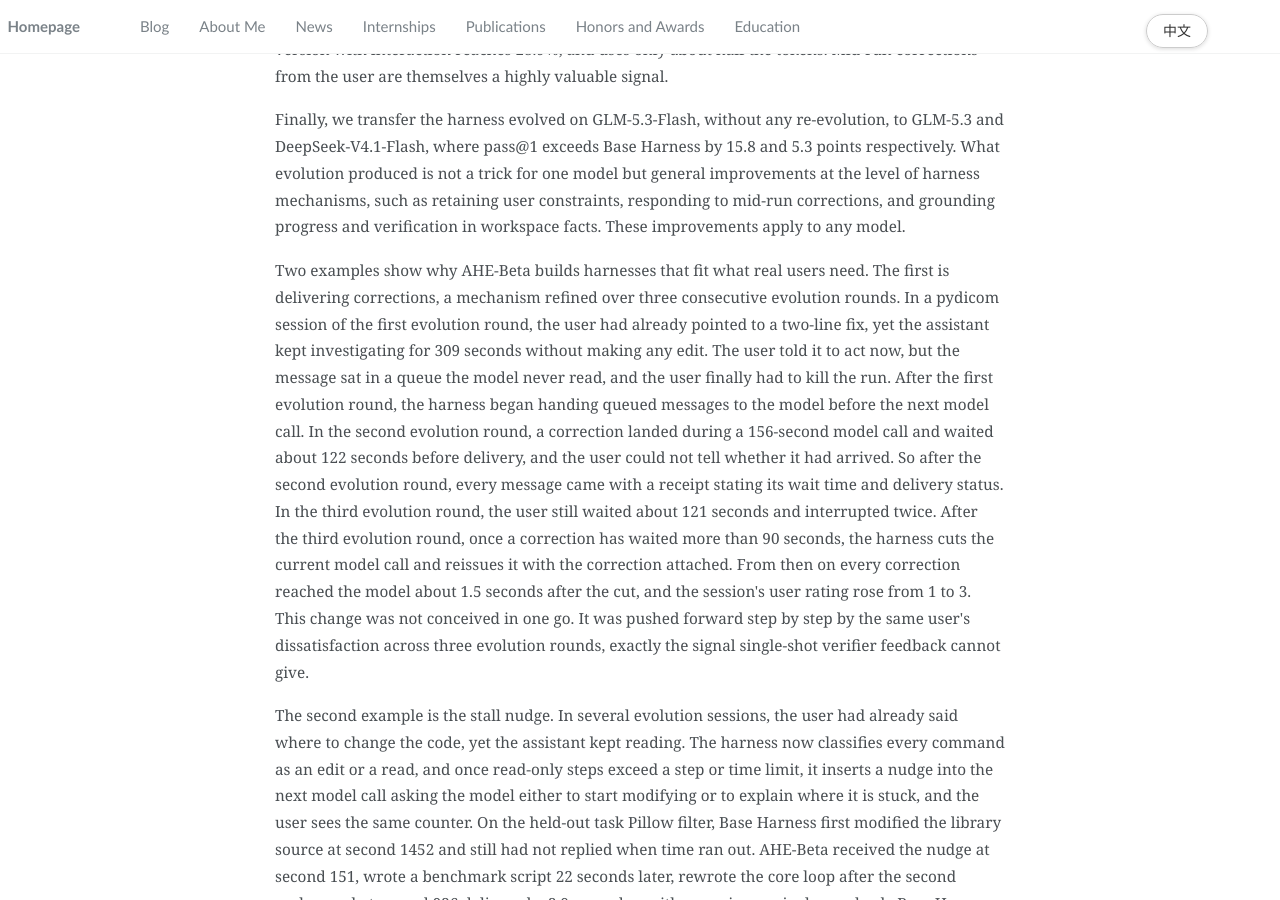
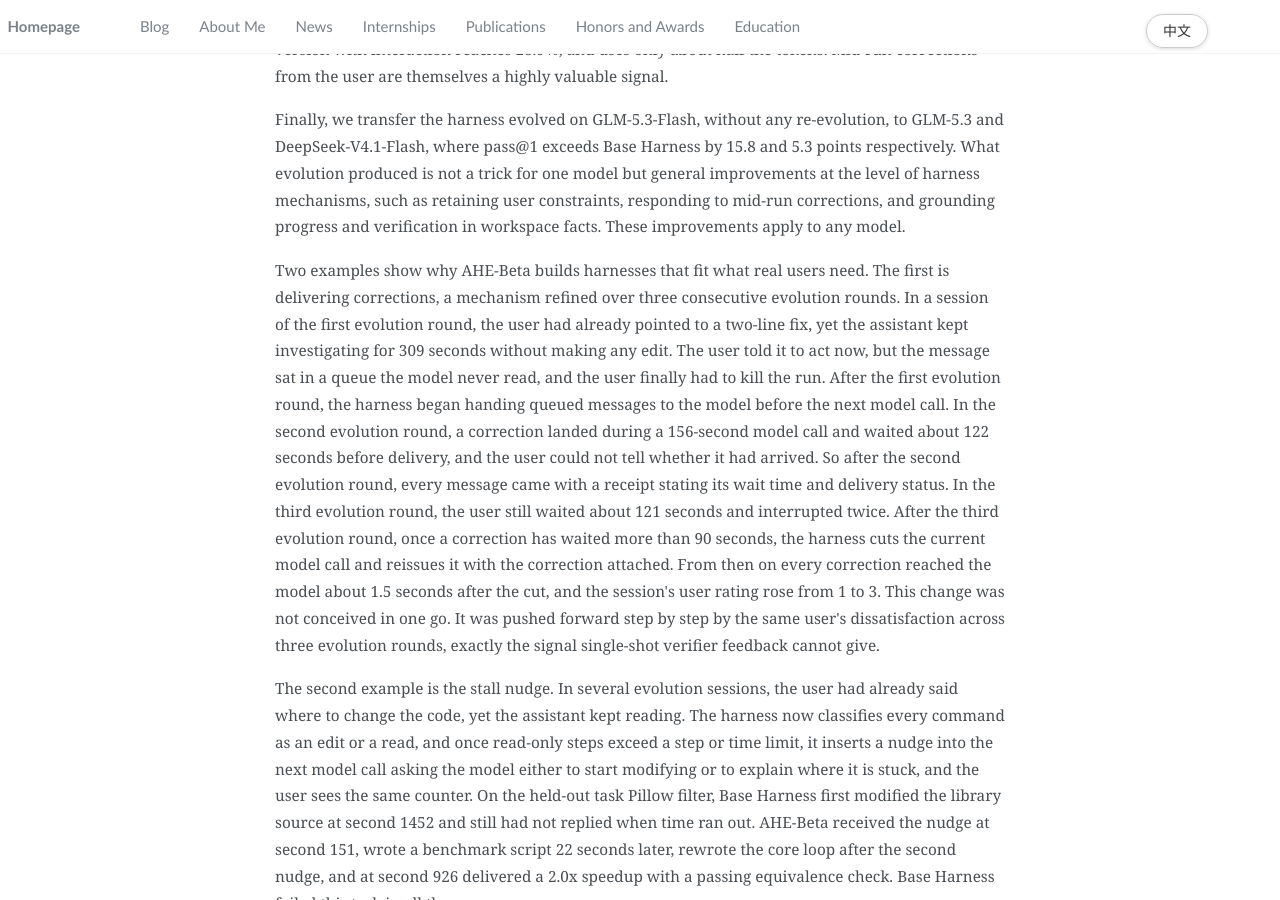
Before and after one commit to Curry09/Curry09.github.io, a Jekyll site: the page built from _posts/2026-11-20-ahe-beta.md, in a window 1280 px wide and 900 px high, scrolled down 4122 px. Built offline with Jekyll 4.4.1, drawn with Linux system fonts in a browser that asks for light colours.

Commit message:
Drop the pydicom name from the correction example
Co-Authored-By: Claude Opus 5.5 <noreply@anthropic.com>

```diff
--- a/_posts/2026-11-20-ahe-beta.md
+++ b/_posts/2026-11-20-ahe-beta.md
@@ -44,7 +44,7 @@ redirect_from:
 
 <p>Finally, we transfer the harness evolved on GLM-5.3-Flash, without any re-evolution, to GLM-5.3 and DeepSeek-V4.1-Flash, where pass@1 exceeds Base Harness by 15.8 and 5.3 points respectively. What evolution produced is not a trick for one model but general improvements at the level of harness mechanisms, such as retaining user constraints, responding to mid-run corrections, and grounding progress and verification in workspace facts. These improvements apply to any model.</p>
 
-<p>Two examples show why AHE-Beta builds harnesses that fit what real users need. The first is delivering corrections, a mechanism refined over three consecutive evolution rounds. In a pydicom session of the first evolution round, the user had already pointed to a two-line fix, yet the assistant kept investigating for 309 seconds without making any edit. The user told it to act now, but the message sat in a queue the model never read, and the user finally had to kill the run. After the first evolution round, the harness began handing queued messages to the model before the next model call. In the second evolution round, a correction landed during a 156-second model call and waited about 122 seconds before delivery, and the user could not tell whether it had arrived. So after the second evolution round, every message came with a receipt stating its wait time and delivery status. In the third evolution round, the user still waited about 121 seconds and interrupted twice. After the third evolution round, once a correction has waited more than 90 seconds, the harness cuts the current model call and reissues it with the correction attached. From then on every correction reached the model about 1.5 seconds after the cut, and the session's user rating rose from 1 to 3. This change was not conceived in one go. It was pushed forward step by step by the same user's dissatisfaction across three evolution rounds, exactly the signal single-shot verifier feedback cannot give.</p>
+<p>Two examples show why AHE-Beta builds harnesses that fit what real users need. The first is delivering corrections, a mechanism refined over three consecutive evolution rounds. In a session of the first evolution round, the user had already pointed to a two-line fix, yet the assistant kept investigating for 309 seconds without making any edit. The user told it to act now, but the message sat in a queue the model never read, and the user finally had to kill the run. After the first evolution round, the harness began handing queued messages to the model before the next model call. In the second evolution round, a correction landed during a 156-second model call and waited about 122 seconds before delivery, and the user could not tell whether it had arrived. So after the second evolution round, every message came with a receipt stating its wait time and delivery status. In the third evolution round, the user still waited about 121 seconds and interrupted twice. After the third evolution round, once a correction has waited more than 90 seconds, the harness cuts the current model call and reissues it with the correction attached. From then on every correction reached the model about 1.5 seconds after the cut, and the session's user rating rose from 1 to 3. This change was not conceived in one go. It was pushed forward step by step by the same user's dissatisfaction across three evolution rounds, exactly the signal single-shot verifier feedback cannot give.</p>
 
 <p>The second example is the stall nudge. In several evolution sessions, the user had already said where to change the code, yet the assistant kept reading. The harness now classifies every command as an edit or a read, and once read-only steps exceed a step or time limit, it inserts a nudge into the next model call asking the model either to start modifying or to explain where it is stuck, and the user sees the same counter. On the held-out task Pillow filter, Base Harness first modified the library source at second 1452 and still had not replied when time ran out. AHE-Beta received the nudge at second 151, wrote a benchmark script 22 seconds later, rewrote the core loop after the second nudge, and at second 926 delivered a 2.0x speedup with a passing equivalence check. Base Harness failed this task in all three runs.</p>
 
@@ -86,7 +86,7 @@ redirect_from:
 
 <p>最后，我们将在 GLM-5.3-Flash 上进化得到的 harness 不经任何重新进化，直接迁移到 GLM-5.3 和 DeepSeek-V4.1-Flash 上，pass@1 分别比 Base Harness 提高 15.8 和 5.3 个百分点。这说明进化得到的并非针对某个模型的技巧，而是 harness 机制层面的通用改进，例如牢记用户约束、响应中途纠正、依据工作区中的事实汇报进展和验证结果。这些改进对任何模型都同样适用。</p>
 
-<p>我们将用两个例子来展示AHE-Beta为什么能打造出符合真实用户需求的Harness。第一个例子是纠正消息的送达，这一机制是在连续三轮进化中逐步改出来的。在第一轮进化的 pydicom 会话中，用户已经指明了一个两行的修复，助手却连续调查了 309 秒而不做任何编辑。用户要求它立即动手，这条消息却停在一个模型永远读不到的队列里，用户最终只能终止运行。第一轮进化结束后，harness 改为在下一次模型调用前把排队的消息交给模型。到第二轮进化，一条纠正恰好赶上一次 156 秒的模型调用，等了约 122 秒才送达，用户却无从知道它是否已经送达。于是第二轮进化结束后，每条消息都会附带一张回执，写明等待时间和送达状态。到第三轮进化，用户仍然等了约 121 秒，并打断了两次。第三轮进化结束后，纠正消息等待超过 90 秒，harness 就截断当前的模型调用，带上这条纠正重新发起。此后每条纠正在截断后约 1.5 秒便送达模型，该会话的用户评分从 1 分升到 3 分。这个改动不是一次想出来的，而是同一位用户在连续三轮进化中的不满逐步推出来的，这正是单次验证器反馈给不了的信号。</p>
+<p>我们将用两个例子来展示AHE-Beta为什么能打造出符合真实用户需求的Harness。第一个例子是纠正消息的送达，这一机制是在连续三轮进化中逐步改出来的。在第一轮进化的一个会话中，用户已经指明了一个两行的修复，助手却连续调查了 309 秒而不做任何编辑。用户要求它立即动手，这条消息却停在一个模型永远读不到的队列里，用户最终只能终止运行。第一轮进化结束后，harness 改为在下一次模型调用前把排队的消息交给模型。到第二轮进化，一条纠正恰好赶上一次 156 秒的模型调用，等了约 122 秒才送达，用户却无从知道它是否已经送达。于是第二轮进化结束后，每条消息都会附带一张回执，写明等待时间和送达状态。到第三轮进化，用户仍然等了约 121 秒，并打断了两次。第三轮进化结束后，纠正消息等待超过 90 秒，harness 就截断当前的模型调用，带上这条纠正重新发起。此后每条纠正在截断后约 1.5 秒便送达模型，该会话的用户评分从 1 分升到 3 分。这个改动不是一次想出来的，而是同一位用户在连续三轮进化中的不满逐步推出来的，这正是单次验证器反馈给不了的信号。</p>
 
 <p>第二个例子是停滞提示。在多个进化会话中，用户已经指明要改哪里，助手却一直在读代码。harness 现在把每条命令区分为编辑和读取，一旦连续只读超过一定步数或时间，就在下一次模型调用中插入一条提示，要求模型要么开始修改，要么说明卡在哪里，用户也能看到同样的计数。在留出任务 Pillow filter 上，Base Harness 到第 1452 秒才第一次修改库源码，到时限仍未回复。AHE-Beta 在第 151 秒收到提示，22 秒后写出基准测试脚本，第二次提示后重写了核心循环，最终在第 926 秒交付了 2.0 倍的加速和通过的等价性检查。Base Harness 在三次运行中都没有通过这个任务。</p>
 
```
